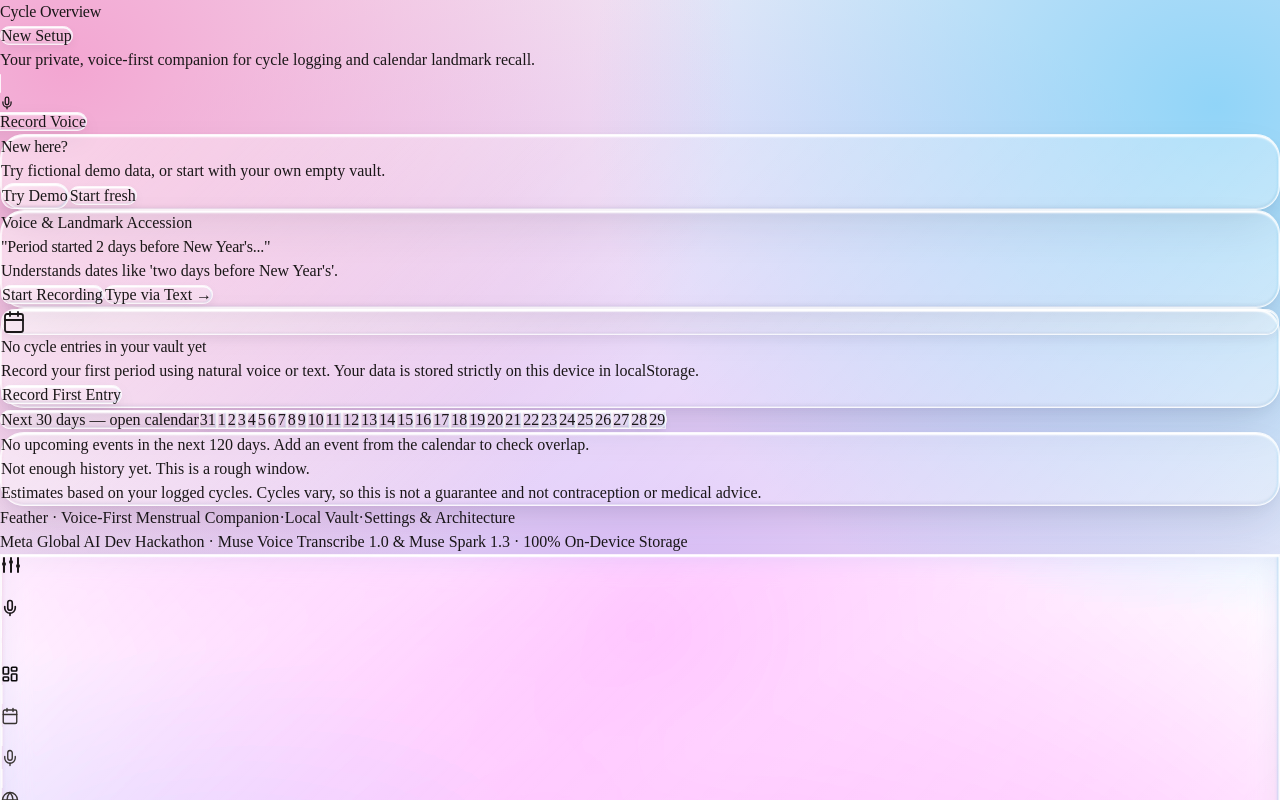
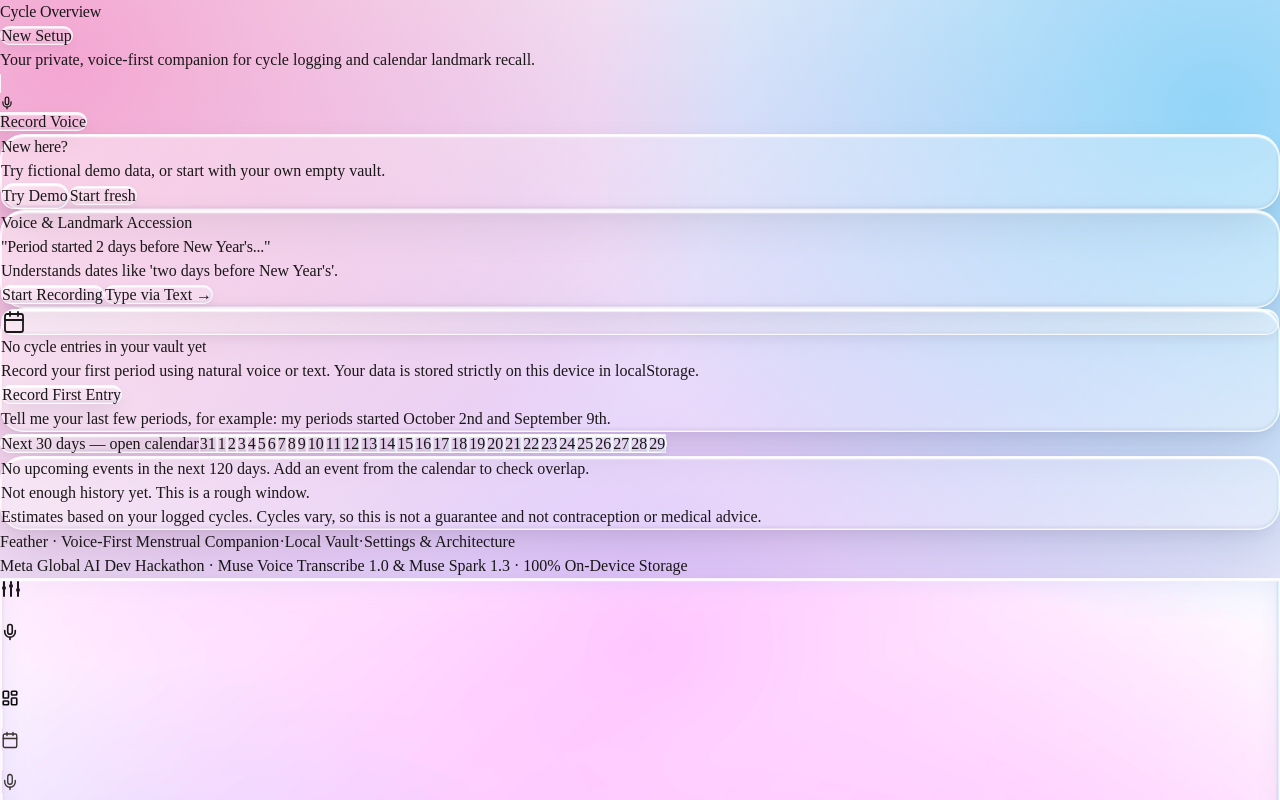
Before and after one commit to shuaib-mk/feather, a React (Vite) app in the folder client/: page / in a window 1280 px wide. Shown: the top 800 px of the page. Built offline with nearby package versions, Linux system fonts and the light colour scheme.

Commit message:
feat(first-run): backfill hint in empty states

```diff
--- a/client/src/pages/CalendarPage.tsx
+++ b/client/src/pages/CalendarPage.tsx
@@ -49,7 +49,7 @@ export function CalendarPage(){
   const weekdayNames = buildWeekdayHeader(month.weekStart, locale);
   return <div className="space-y-5" onTouchStart={(e)=>{touchX.current=e.touches[0].clientX;}} onTouchEnd={(e)=>{ if(touchX.current==null) return; const dx=e.changedTouches[0].clientX-touchX.current; if(Math.abs(dx)>50) move(dx<0?1:-1); touchX.current=null; }}>
     <PageHeader title="Calendar" subtitle="Logged days and estimated windows from your cycles." badge="Calendar" />
-    {data.periods.length===0 && <div className="liquid-glass-card rounded-[24px] p-5 text-xs">No cycles logged yet. The calendar still works — log a period to see estimates. <Link className="underline font-semibold" to="/voice">Log by voice</Link></div>}
+    {data.periods.length===0 && <div className="liquid-glass-card rounded-[24px] p-5 text-xs">No cycles logged yet. The calendar still works — log a period to see estimates. <Link className="underline font-semibold" to="/voice">Log by voice</Link><p className="mt-1 text-stone-500">Tell me your last few periods, for example: my periods started October 2nd and September 9th.</p></div>}
     <div className="liquid-glass-card rounded-[24px] p-4 sm:p-6 space-y-3">
       <div className="flex items-center justify-between gap-2"><button type="button" aria-label="Previous month" className="liquid-glass-button rounded-full px-4 min-h-[44px]" onClick={()=>move(-1)}>‹</button><h2 className="font-serif text-lg font-semibold">{monthName}</h2><div className="flex gap-2"><button type="button" className="liquid-glass-button rounded-full px-4 min-h-[44px]" onClick={()=>{const [y,m]=today.split("-").map(Number); setCursor({y,m}); setSelected(today);}}>Today</button><button type="button" aria-label="Next month" className="liquid-glass-button rounded-full px-4 min-h-[44px]" onClick={()=>move(1)}>›</button></div></div>
       <div role="grid" aria-label={monthName} className="grid grid-cols-7 gap-1">
--- a/client/src/pages/DashboardPage.tsx
+++ b/client/src/pages/DashboardPage.tsx
@@ -127,6 +127,7 @@ export function DashboardPage() {
               >
                 Record First Entry
               </Link>
+              <p className="basis-full text-center text-[11px] text-stone-500">Tell me your last few periods, for example: my periods started October 2nd and September 9th.</p>
             </div>
           }
         />
```
